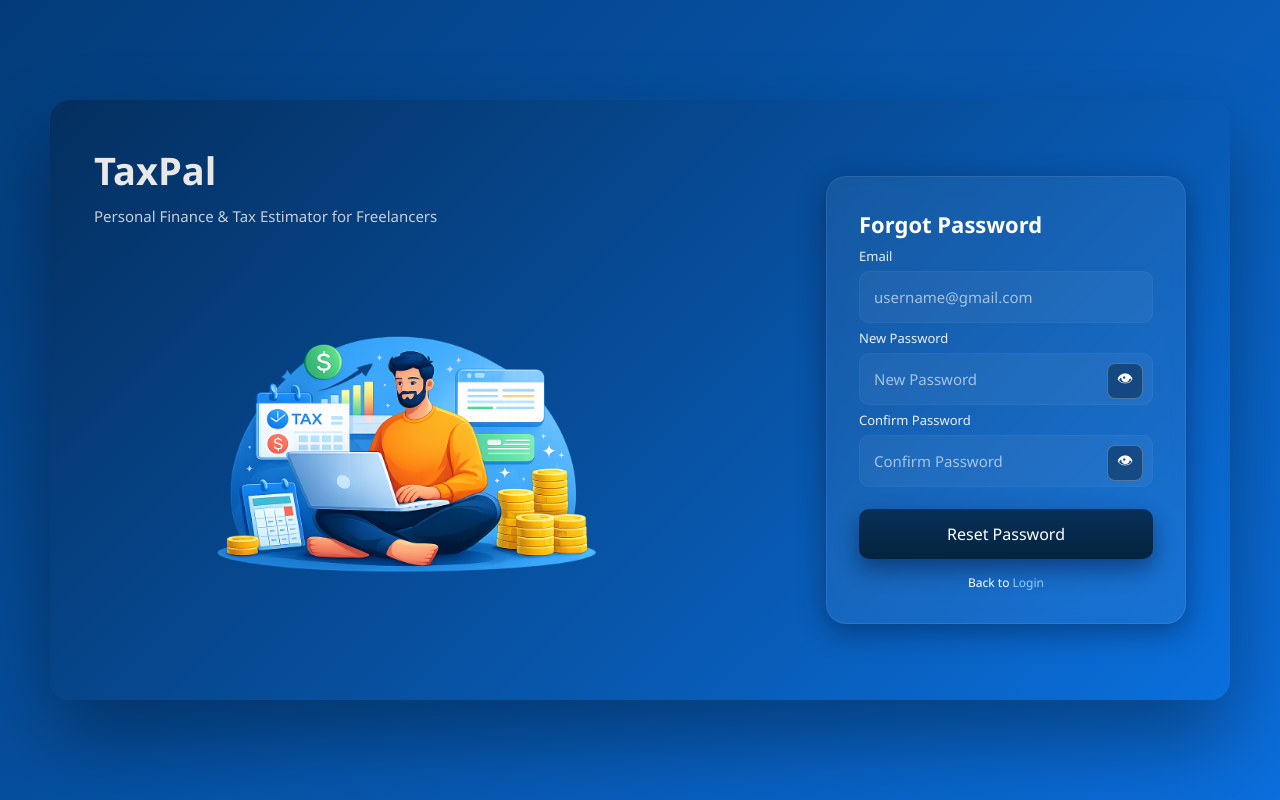
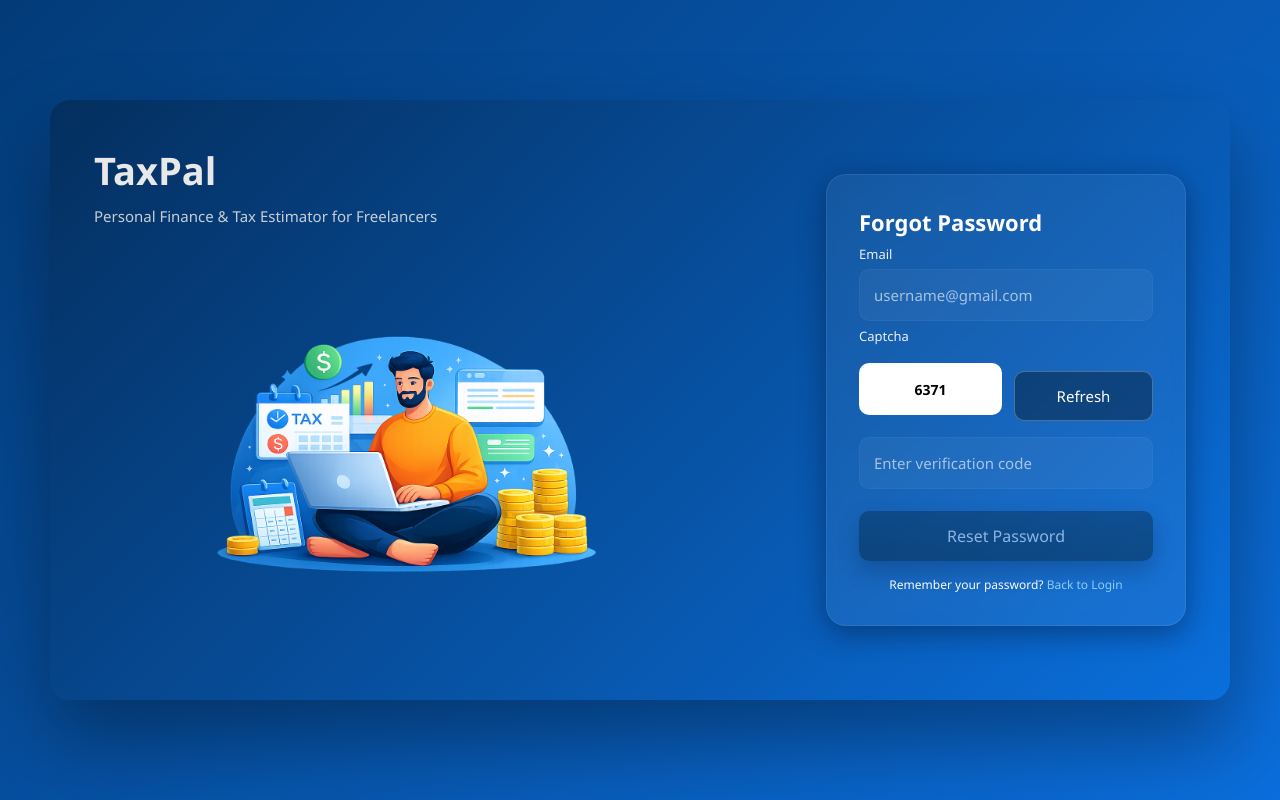
Before and after one commit to springboardmentor0316/Full-Stack-Taxpal-Team-1, a React (Vite) app in the folder frontend/: page / in a window 1280 px wide. Both pictures are taken after a click on the link "Forgot Password?". Built offline with nearby package versions, Linux system fonts and the light colour scheme.

Commit message:
UI: Basic Dashboard & forget Password updation

```diff
--- a/frontend/src/components/ForgotPasswordForm.jsx
+++ b/frontend/src/components/ForgotPasswordForm.jsx
@@ -1,13 +1,42 @@
-import { useState } from 'react';
+import { useState, useEffect } from 'react';
 import '../index.css';
 
 function ForgotPasswordForm({ onSwitch }) {
+  const [step, setStep] = useState(1);
+
+  const [captcha, setCaptcha] = useState('');
+  const [captchaInput, setCaptchaInput] = useState('');
+
   const [showNewPassword, setShowNewPassword] = useState(false);
   const [showConfirmPassword, setShowConfirmPassword] = useState(false);
 
-  const handleReset = () => {
+  // generate 4-digit captcha
+  const generateCaptcha = () => {
+    const value = Math.floor(1000 + Math.random() * 9000).toString();
+    setCaptcha(value);
+    setCaptchaInput('');
+  };
+
+  useEffect(() => {
+    generateCaptcha();
+  }, []);
+
+  const isCaptchaValid = captchaInput === captcha;
+
+  const handleGoToReset = () => {
+    if (isCaptchaValid) {
+      setStep(2);
+    }
+  };
+
+  const handleFinalReset = () => {
     alert('Password reset successfully (mock)');
     onSwitch('login');
+  };
+
+  // 👇 COMMON HANDLER JUST FOR FILLED CLASS
+  const handleFilled = (e) => {
+    e.target.classList.toggle('filled', e.target.value !== '');
   };
 
   return (
@@ -15,21 +44,98 @@ function ForgotPasswordForm({ onSwitch }) {
       <h2>Forgot Password</h2>
 
       <form onSubmit={(e) => e.preventDefault()}>
+        {step === 1 && (
+          <>
             {/* Email */}
             <label>Email</label>
             <div className="input-group">
               <input
                 type="email"
                 placeholder="username@gmail.com"
+                onChange={handleFilled}
               />
             </div>
 
+            {/* Captcha */}
+            <label>Captcha</label>
+
+            {/* CAPTCHA + REFRESH */}
+            <div
+              style={{
+                display: 'flex',
+                gap: '12px',
+                alignItems: 'center',
+                marginTop: '6px',
+              }}
+            >
+              <input
+                type="text"
+                value={captcha}
+                disabled
+                className="filled"
+                style={{
+                  flex: 1,
+                  height: '50px',
+                  borderRadius: '10px',
+                  textAlign: 'center',
+                  fontWeight: '600',
+                }}
+              />
+
+              <button
+                type="button"
+                onClick={generateCaptcha}
+                style={{
+                  flex: 1,
+                  height: '50px',
+                  borderRadius: '10px',
+                  background: 'rgba(0,0,0,0.35)',
+                  color: '#fff',
+                  border: '1px solid rgba(255,255,255,0.25)',
+                  cursor: 'pointer',
+                }}
+              >
+                Refresh
+              </button>
+            </div>
+
+            {/* ENTER CAPTCHA */}
+            <div className="input-group" style={{ marginTop: '16px' }}>
+              <input
+                type="text"
+                placeholder="Enter verification code"
+                value={captchaInput}
+                onChange={(e) => {
+                  setCaptchaInput(e.target.value);
+                  handleFilled(e);
+                }}
+              />
+            </div>
+
+            {/* RESET BUTTON */}
+            <button
+              className="signin"
+              onClick={handleGoToReset}
+              disabled={!isCaptchaValid}
+              style={{
+                opacity: isCaptchaValid ? 1 : 0.5,
+                cursor: isCaptchaValid ? 'pointer' : 'not-allowed',
+              }}
+            >
+              Reset Password
+            </button>
+          </>
+        )}
+
+        {step === 2 && (
+          <>
             {/* New Password */}
             <label>New Password</label>
             <div className="input-group password-group">
               <input
                 type={showNewPassword ? 'text' : 'password'}
                 placeholder="New Password"
+                onChange={handleFilled}
               />
               <button
                 type="button"
@@ -46,6 +152,7 @@ function ForgotPasswordForm({ onSwitch }) {
               <input
                 type={showConfirmPassword ? 'text' : 'password'}
                 placeholder="Confirm Password"
+                onChange={handleFilled}
               />
               <button
                 type="button"
@@ -56,12 +163,15 @@ function ForgotPasswordForm({ onSwitch }) {
               </button>
             </div>
 
-        <button className="signin" onClick={handleReset}>
+            <button className="signin" onClick={handleFinalReset}>
               Reset Password
             </button>
+          </>
+        )}
 
         <p className="register">
-          Back to <span onClick={() => onSwitch('login')}>Login</span>
+          Remember your password?{' '}
+          <span onClick={() => onSwitch('login')}>Back to Login</span>
         </p>
       </form>
     </div>
--- a/frontend/src/components/LoginForm.jsx
+++ b/frontend/src/components/LoginForm.jsx
@@ -3,6 +3,10 @@ import '../index.css';
 
 function LoginForm({ onSwitch }) {
   const [showPassword, setShowPassword] = useState(false);
+
+  const handleFilled = (e) => {
+    e.target.classList.toggle('filled', e.target.value !== '');
+  };
 
   return (
     <div className="right">
@@ -10,13 +14,18 @@ function LoginForm({ onSwitch }) {
 
       <form onSubmit={(e) => e.preventDefault()}>
         <label>Email</label>
-        <input type="email" placeholder="username@gmail.com" />
+        <input
+          type="email"
+          placeholder="username@gmail.com"
+          onChange={handleFilled}
+        />
 
         <label>Password</label>
         <div className="input-group password-group">
           <input
             type={showPassword ? 'text' : 'password'}
             placeholder="Password"
+            onChange={handleFilled}
           />
 
           <button
--- a/frontend/src/components/SignupForm.jsx
+++ b/frontend/src/components/SignupForm.jsx
@@ -16,7 +16,12 @@ function SignupForm({ onSwitch }) {
   const [error, setError] = useState('');
 
   const handleChange = (e) => {
-    setFormData({ ...formData, [e.target.name]: e.target.value });
+    const { name, value } = e.target;
+
+    // 👇 ADD / REMOVE .filled class (for eye icon color & border)
+    e.target.classList.toggle('filled', value !== '');
+
+    setFormData({ ...formData, [name]: value });
   };
 
   const handleCreateAccount = () => {
@@ -124,7 +129,11 @@ function SignupForm({ onSwitch }) {
 
           <div>
             <label>Country</label>
-            <select name="country" value={formData.country} onChange={handleChange}>
+            <select
+              name="country"
+              value={formData.country}
+              onChange={handleChange}
+            >
               <option value="" disabled>Select your country</option>
               <option>India</option>
               <option>USA</option>
@@ -134,7 +143,11 @@ function SignupForm({ onSwitch }) {
 
           <div>
             <label>Income Bracket (Optional)</label>
-            <select name="income" value={formData.income} onChange={handleChange}>
+            <select
+              name="income"
+              value={formData.income}
+              onChange={handleChange}
+            >
               <option value="" disabled>Select your income bracket</option>
               <option>Low</option>
               <option>Middle</option>
@@ -145,7 +158,11 @@ function SignupForm({ onSwitch }) {
 
         {error && <p style={{ color: 'red', marginTop: '10px' }}>{error}</p>}
 
-        <button className="signin" onClick={handleCreateAccount} style={{ marginTop: '20px' }}>
+        <button
+          className="signin"
+          onClick={handleCreateAccount}
+          style={{ marginTop: '20px' }}
+        >
           Create Account
         </button>
 
--- a/frontend/src/index.css
+++ b/frontend/src/index.css
@@ -331,16 +331,16 @@ select.select-box option {
   width: 36px;
   height: 36px;
   border-radius: 8px;
-  background: rgba(0, 0, 0, 0.35); /* darker */
-  border: 1px solid rgba(255,255,255,0.25);
+  /* background: rgba(0, 0, 0, 0.35); /* darker */
+  border: 1px solid rgba(255,255,255,0.25); */
   color: #fff;
   cursor: pointer;
   font-size: 16px;
 }
 
-.password-group .eye-btn:hover {
-  background: rgba(0, 0, 0, 0.55);
-}
+/* .password-group .eye-btn:hover {
+  /* background: rgba(0, 0, 0, 0.55); */
+} */
 /* default glass look */
 input,
 select {
@@ -418,6 +418,48 @@ select {
   appearance: auto;
   color: rgba(255, 255, 255, 0.6);
 }
+/* === PASSWORD GROUP BASE === */
+.password-group {
+  position: relative;
+}
+
+/* === EYE BUTTON BASE (NO BORDER AT ALL) === */
+.password-group .eye-btn {
+  position: absolute;
+  right: 12px;
+  top: 15%;
+  transform: translateY(-50%);
+  width: 36px;
+  height: 36px;
+  border-radius: 8px;
+  border: none;               /* ❌ NO BORDER */
+  background: transparent;    /* ❌ NO BG */
+  cursor: pointer;
+  font-size: 16px;
+  display: flex;
+  align-items: center;
+  justify-content: center;
+}
+
+/* ============================= */
+/* EMPTY INPUT → DARK FIELD */
+/* ============================= */
+.password-group:has(input:not(.filled)) .eye-btn {
+  color: #ffffff;             /* 👁 white */
+}
+
+/* ============================= */
+/* FILLED INPUT → WHITE FIELD */
+/* ============================= */
+.password-group:has(input.filled) .eye-btn {
+  color: #000000;             /* 👁 black */
+}
+
+/* optional hover (no bg, just clarity) */
+.password-group .eye-btn:hover {
+  opacity: 0.8;
+}
+
 
 /* When a real value is selected → TURN WHITE */
 select:not([value=""]),
```
Lines whose indentation alone changed are shown as unchanged.
